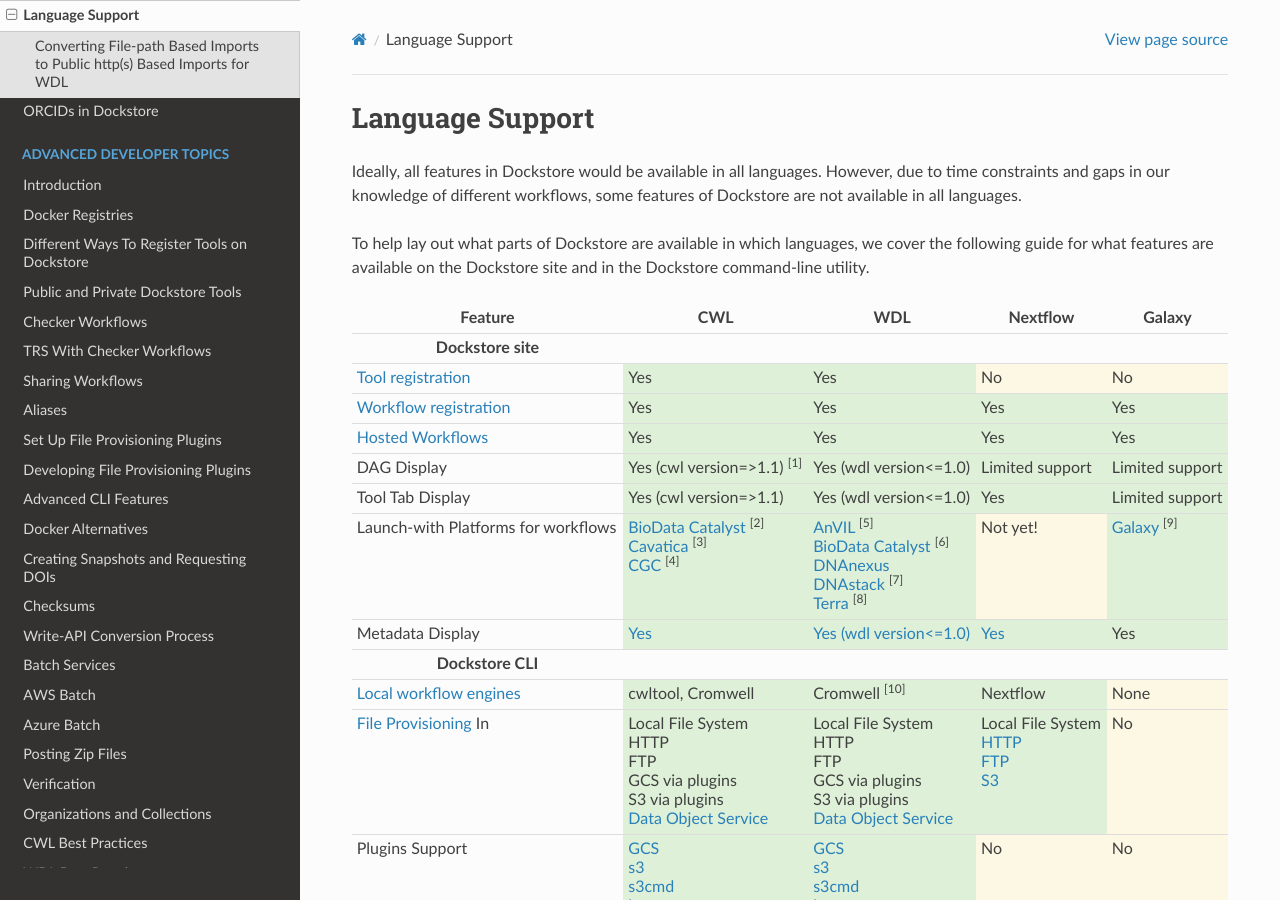
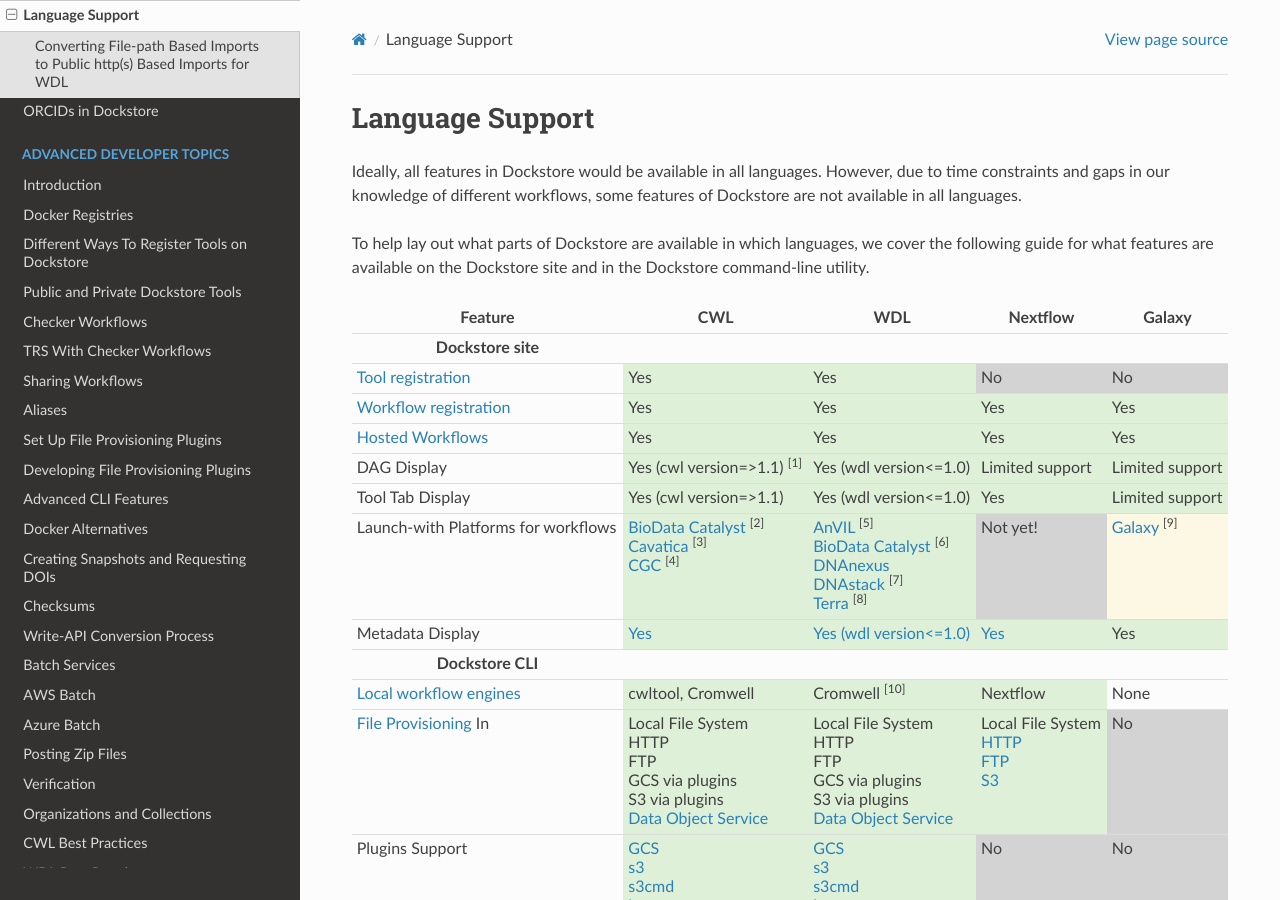
Before and after one commit to dockstore/dockstore-documentation, a Sphinx documentation site: the page built from docs/end-user-topics/language-support.rst, in a window 1280 px wide and 900 px high. Built offline with Sphinx 7.4.7 and the Read the Docs theme 2.0.0, drawn with Linux system fonts in a browser that asks for light colours.

Commit message:
Add new background color for no

```diff
--- a/docs/_static/language-support.html
+++ b/docs/_static/language-support.html
@@ -36,8 +36,8 @@
             <td style="padding: 5px;"><a href="../getting-started/dockstore-tools.html">Tool registration</a></td>
             <td style="background-color:#dff0d8; padding: 5px;">Yes</td>
             <td style="background-color:#dff0d8; padding: 5px;">Yes</td>
-            <td style="background-color:#fcf8e3; padding: 5px;">No</td>
-            <td style="background-color:#fcf8e3; padding: 5px;">No</td>
+            <td style="background-color:lightgray; padding: 5px;">No</td>
+            <td style="background-color:lightgray; padding: 5px;">No</td>
         </tr>
         <tr style="border-top: 1px solid #ddd; ">
             <td style="padding: 5px;"><a href="../getting-started/dockstore-workflows.html">Workflow registration</a></td>
@@ -90,8 +90,8 @@
                 <br>
                 <a href="../launch-with/terra-launch-with.html">Terra</a> <sup>[8]</sup>
             </td>
-            <td style="background-color:#fcf8e3; padding: 5px;">Not yet!</td>
-            <td style="background-color:#dff0d8; padding: 5px;">
+            <td style="background-color:lightgray; padding: 5px;">Not yet!</td>
+            <td style="background-color:#fcf8e3; padding: 5px;">
                 <a href="../launch-with/galaxy-launch-with.html">Galaxy</a> <sup>[9]</sup>
             </td>
         </tr>
@@ -117,7 +117,7 @@
                 <sup>[10]</sup>
             </td>
             <td style="background-color:#dff0d8; padding: 5px;">Nextflow</td>
-            <td style="background-color:#fcf8e3; padding: 5px;">None</td>
+            <td style="background-color:fcf8e3; padding: 5px;">None</td>
         </tr>
         <tr style="border-top: 1px solid #ddd; ">
             <td style="padding: 5px;"><a href="../advanced-topics/advanced-features.html#file-provisioning">File Provisioning</a> In</td>
@@ -140,7 +140,7 @@
                 <br><a href="https://www.nextflow.io/docs/latest/script.html#http-ftp-files">FTP</a>
                 <br><a href="https://www.nextflow.io/docs/latest/amazons3.html#">S3</a>
             </td>
-            <td style="background-color:#fcf8e3; padding: 5px;">No</td>
+            <td style="background-color:lightgray; padding: 5px;">No</td>
         </tr>
         <tr style="border-top: 1px solid #ddd; ">
             <td style="padding: 5px;">Plugins Support</td>
@@ -166,8 +166,8 @@
                 <br>
                 <a href="https://github.com/dockstore/data-object-service-plugin">Data Object Service</a>
             </td>
-            <td style="background-color:#fcf8e3; padding: 5px;">No</td>
-            <td style="background-color:#fcf8e3; padding: 5px;">No</td>
+            <td style="background-color:lightgray; padding: 5px;">No</td>
+            <td style="background-color:lightgray; padding: 5px;">No</td>
         </tr>
         <tr style="border-top: 1px solid #ddd; ">
             <td style="padding: 5px;">File Provisioning Out</td>
@@ -188,14 +188,14 @@
             <td style="background-color:#dff0d8; padding: 5px;">Local File System
                 <br><a href="https://www.nextflow.io/docs/latest/process.html#storedir">S3</a>
             </td>
-            <td style="background-color:#fcf8e3; padding: 5px;">No</td>
+            <td style="background-color:lightgray; padding: 5px;">No</td>
         </tr>
         <tr style="border-top: 1px solid #ddd; ">
             <td style="padding: 5px;"><a href="../advanced-topics/advanced-features.html#notifications">Notifications</a></td>
             <td style="background-color:#dff0d8; padding: 5px;">Yes</td>
             <td style="background-color:#dff0d8; padding: 5px;">Yes</td>
-            <td style="background-color:#fcf8e3; padding: 5px;">No</td>
-            <td style="background-color:#fcf8e3; padding: 5px;">No</td>
+            <td style="background-color:lightgray; padding: 5px;">No</td>
+            <td style="background-color:lightgray; padding: 5px;">No</td>
         </tr>
     </body>
 </table>
```
